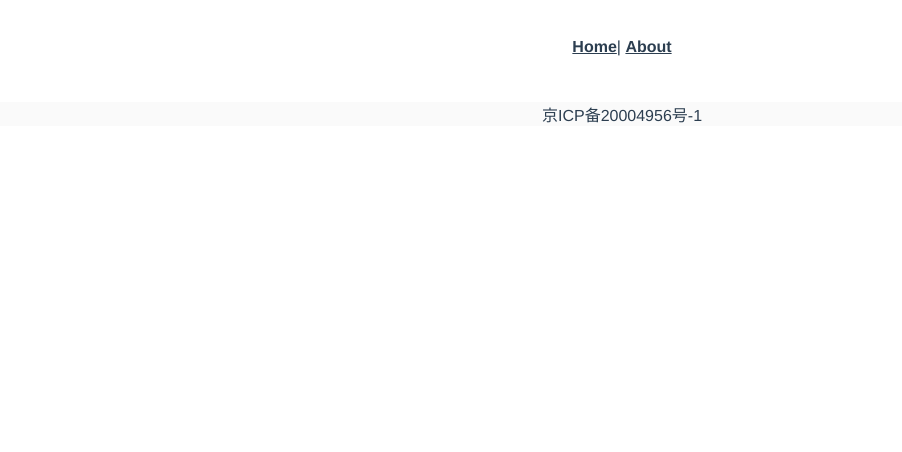
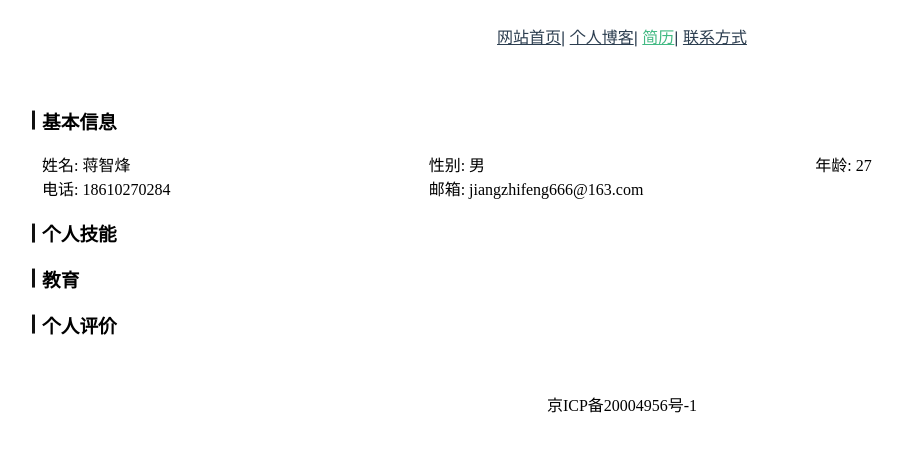
Before and after one commit to ghostjzf/xiaozhi-life, a Vue app: page /resume in a window 1280 px wide. Shown: the top 452 px of the page, without its empty margins (18-920 px from the left). Built offline with nearby package versions, Linux system fonts and the light colour scheme.

Commit message:
feat(page): 添加路由页面模块

```diff
--- a/babel.config.js
+++ b/babel.config.js
@@ -1,3 +1,15 @@
 module.exports = {
-  presets: ["@vue/cli-plugin-babel/preset"]
+  presets: [
+    "@vue/cli-plugin-babel/preset",
+    ["@babel/preset-env", { modules: false }]
+  ],
+  plugins: [
+    [
+      "component",
+      {
+        libraryName: "element-ui",
+        styleLibraryName: "theme-chalk"
+      }
+    ]
+  ]
 };
--- a/package.json
+++ b/package.json
@@ -12,6 +12,7 @@
   "dependencies": {
     "axios": "^0.19.1",
     "core-js": "^3.4.4",
+    "element-ui": "^2.13.0",
     "register-service-worker": "^1.6.2",
     "vue": "^2.6.10",
     "vue-class-component": "^7.0.2",
@@ -20,6 +21,7 @@
     "vuex": "^3.1.2"
   },
   "devDependencies": {
+    "@babel/preset-env": "^7.8.7",
     "@types/chai": "^4.2.5",
     "@types/mocha": "^5.2.4",
     "@vue/cli-plugin-babel": "^4.1.0",
@@ -34,6 +36,8 @@
     "@vue/eslint-config-prettier": "^5.0.0",
     "@vue/eslint-config-typescript": "^4.0.0",
     "@vue/test-utils": "1.0.0-beta.29",
+    "babel-plugin-component": "^1.1.1",
+    "babel-preset-es2015": "^6.24.1",
     "chai": "^4.1.2",
     "eslint": "^5.16.0",
     "eslint-plugin-prettier": "^3.1.1",
--- a/src/App.vue
+++ b/src/App.vue
@@ -1,45 +1,57 @@
 <template>
-  <div id="app">
-    <div id="nav">
-      <router-link to="/">Home</router-link>|
-      <router-link to="/about">About</router-link>
-    </div>
-    <router-view />
-    <footer class="footer">
-      <p style="record">
-        <span>京ICP备20004956号-1</span>
-      </p>
-    </footer>
-  </div>
+  <el-container class="">
+    <el-header
+      ><div id="nav">
+        <router-link to="/">网站首页</router-link>|
+        <router-link to="/blog">个人博客</router-link>|
+        <router-link to="/resume">简历</router-link>|
+        <router-link to="/about">联系方式</router-link>
+      </div></el-header
+    >
+    <el-main><router-view /></el-main>
+    <el-footer><Footer /></el-footer>
+  </el-container>
 </template>
 
+<script>
+import Footer from "@/layout/Footer.vue";
+
+export default {
+  name: "App",
+  components: {
+    Footer
+  }
+};
+</script>
+
 <style lang="scss">
-#app {
-  font-family: "Avenir", Helvetica, Arial, sans-serif;
+#nav {
+  font-family: Avenir, Helvetica, Arial, sans-serif;
   -webkit-font-smoothing: antialiased;
   -moz-osx-font-smoothing: grayscale;
-  text-align: center;
+  color: #2c3e50;
+  font-weight: 500;
+}
+
+#nav a {
   color: #2c3e50;
 }
 
-#nav {
-  padding: 30px;
-
-  a {
-    font-weight: bold;
-    color: #2c3e50;
-
-    &.router-link-exact-active {
-      color: #42b983;
-    }
-  }
+#nav a.router-link-exact-active {
+  color: #42b983;
+}
+.el-header {
+  line-height: 60px;
+}
+.el-header,
+.el-footer {
+  text-align: center;
+  // line-height: 60px;
 }
 
-.footer {
-  background-color: #fafafa;
-  .record {
-    text-align: center;
-    color: #bbb;
-  }
+.el-main {
+  max-width: 1200px;
+  width: 100%;
+  margin: 0 auto;
 }
 </style>
--- /dev/null
+++ b/src/components/ResumeItem.vue
@@ -0,0 +1,43 @@
+<template>
+  <div>
+    <h3 class="title">{{ title }}</h3>
+    <div>
+      <slot></slot>
+    </div>
+  </div>
+</template>
+
+<script lang="ts">
+import { Component, Prop, Vue } from "vue-property-decorator";
+
+@Component
+export default class ResumeItem extends Vue {
+  @Prop() private title!: string;
+
+  private created(): void {}
+
+  private mounted(): void {}
+
+  private updated(): void {}
+
+  private destroyed(): void {}
+}
+</script>
+
+<style lang="scss" scoped>
+.title {
+  position: relative;
+
+  &:before {
+    content: "";
+    position: absolute;
+    width: 3px;
+    height: 70%;
+    top: 50%;
+    left: -10px;
+    transform: translateY(-50%);
+    background-color: #111;
+    display: block;
+  }
+}
+</style>
--- /dev/null
+++ b/src/layout/Footer.vue
@@ -0,0 +1,13 @@
+<template>
+  <footer class="footer">
+    <p style="record">
+      <span>京ICP备20004956号-1</span>
+    </p>
+  </footer>
+</template>
+
+<style lang="scss" scoped>
+.footer {
+  text-align: center;
+}
+</style>
--- a/src/router/index.ts
+++ b/src/router/index.ts
@@ -9,6 +9,23 @@ const routes = [
     path: "/",
     name: "home",
     component: Home
+  },
+  {
+    path: "/blog",
+    name: "blog",
+    // route level code-splitting
+    // this generates a separate chunk (about.[hash].js) for this route
+    // which is lazy-loaded when the route is visited.
+    component: () => import(/* webpackChunkName: "blog" */ "../views/Blog.vue")
+  },
+  {
+    path: "/resume",
+    name: "resume",
+    // route level code-splitting
+    // this generates a separate chunk (about.[hash].js) for this route
+    // which is lazy-loaded when the route is visited.
+    component: () =>
+      import(/* webpackChunkName: "resume" */ "../views/Resume.vue")
   },
   {
     path: "/about",
--- /dev/null
+++ b/src/views/Blog.vue
@@ -0,0 +1,12 @@
+<template>
+  <div>Blog</div>
+</template>
+
+<script>
+export default {
+  name: "blog"
+};
+</script>
+
+<style lang="sass" scoped>
+</style>
--- a/src/views/Home.vue
+++ b/src/views/Home.vue
@@ -1,17 +1,19 @@
 <template>
   <div class="home">
-    <HelloWorld msg="Hello Docker" />
+    <h2>Welcome To My World!</h2>
   </div>
 </template>
 
 <script>
 // @ is an alias to /src
-import HelloWorld from "@/components/HelloWorld.vue";
 
 export default {
-  name: "home",
-  components: {
-    HelloWorld
-  }
+  name: "home"
 };
 </script>
+
+<style lang="scss" scoped>
+.home {
+  text-align: center;
+}
+</style>
--- /dev/null
+++ b/src/views/Resume.vue
@@ -0,0 +1,46 @@
+<template>
+  <div>
+    <section>
+      <ResumeItem title="基本信息">
+        <el-row type="flex" class="row-bg" justify="space-between">
+          <el-col :span="8"
+            ><div class="grid-content bg-purple">姓名: 蒋智烽</div></el-col
+          >
+          <el-col :span="8"
+            ><div class="grid-content bg-purple">性别: 男</div></el-col
+          >
+
+          <el-col :span="8"
+            ><div class="grid-content bg-purple">年龄: 27</div></el-col
+          >
+        </el-row>
+        <el-row class="row-bg">
+          <el-col :span="8" :xs="24" :sm="24" :md="12" :lg="8"
+            ><div class="grid-content bg-purple">电话: 18610270284</div></el-col
+          >
+          <el-col :span="8" :xs="24" :sm="24" :md="12" :lg="8"
+            ><div class="grid-content bg-purple">
+              邮箱: jiangzhifeng666@163.com
+            </div></el-col
+          >
+        </el-row>
+      </ResumeItem>
+      <ResumeItem title="个人技能" />
+      <ResumeItem title="教育" />
+      <ResumeItem title="个人评价" />
+    </section>
+  </div>
+</template>
+
+<script>
+import ResumeItem from "@/components/ResumeItem.vue";
+
+export default {
+  name: "resume",
+  components: {
+    ResumeItem
+  }
+};
+</script>
+
+<style lang="sass" scoped></style>
```
Also changed, not shown: src/components/HelloWorld.vue (+42 -20 lines), src/main.ts (+9 -0 lines), src/layout/Header.vue (added), 1 other file (tests, documents, lock files or other folders).
